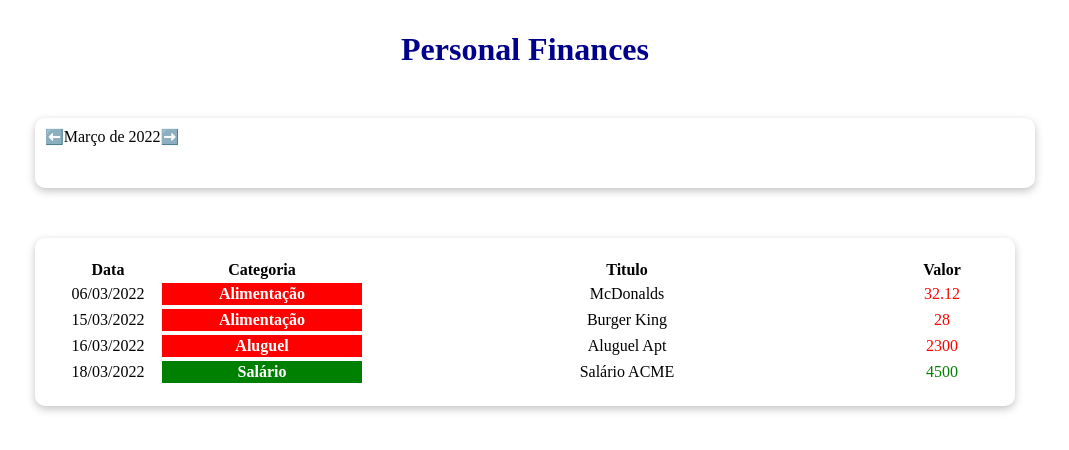
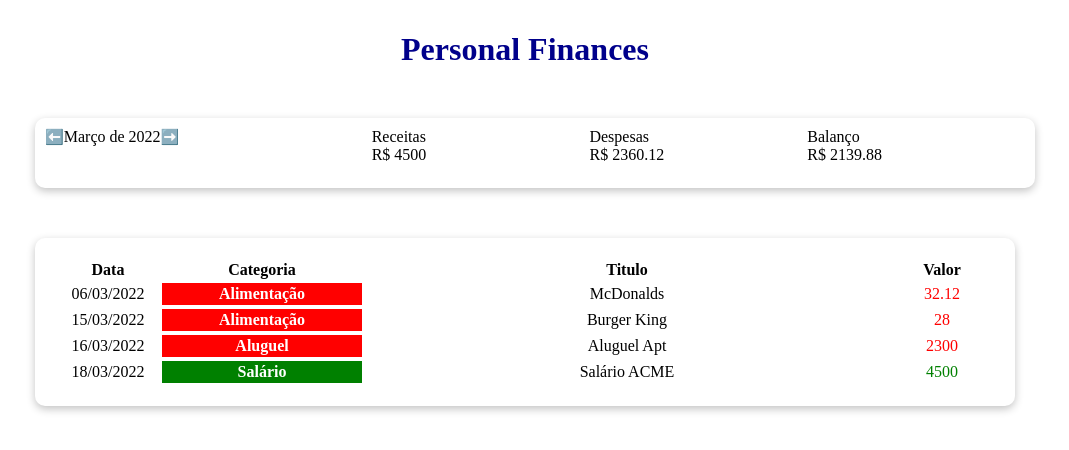
Before and after one commit to santosfk/personal-finances, a React (Vite) app: page / in a window 1280 px wide. Shown: the top 450 px of the page, without its empty margins (115-1184 px from the left). Built offline with nearby package versions, Linux system fonts and the light colour scheme.

Commit message:
adding balance function in information component

```diff
--- a/src/App.tsx
+++ b/src/App.tsx
@@ -12,18 +12,44 @@ function App() {
   const [list, setList] = useState(items);
   const [filteredList, setFilteredList] = useState<Item[]>([]);
   const [currentMonth, setCurrentMonth] = useState(getCurrentMonth());
+  const [income, setIncome] = useState(0);
+  const [expense, setExpense] = useState(0);
 
   useEffect(() => {
     setFilteredList(filterListByMonth(list, currentMonth));
   }, [list, currentMonth]);
   console.log(filteredList);
+
+  useEffect(() => {
+    let incomeValue = 0;
+    let expenseValue = 0;
+
+    for (let i in filteredList)
+      if (categories[filteredList[i].category].expense) {
+        expenseValue += filteredList[i].value;
+      } else {
+        incomeValue += filteredList[i].value;
+      }
+    setExpense(expenseValue);
+    setIncome(incomeValue);
+  }, [filteredList]);
+
+  const handleMonthChange = (newMonth: string) => {
+    setCurrentMonth(newMonth);
+  };
+
   return (
     <style.Container>
       <style.Header>
         <style.Title>Personal Finances</style.Title>
       </style.Header>
       <style.Body>
-        <InfoArea currentMonth={currentMonth} />
+        <InfoArea
+          currentMonth={currentMonth}
+          monthChange={handleMonthChange}
+          income={income}
+          expense={expense}
+        />
         <Table list={filteredList} />
       </style.Body>
     </style.Container>
--- a/src/components/InfoArea/index.tsx
+++ b/src/components/InfoArea/index.tsx
@@ -1,18 +1,43 @@
 import React from "react";
 import * as style from "./style";
 import { formatCurrentMonth } from "../../helpers/dateFilter";
+import ResumeItem from "../ResumeItem";
 type Props = {
   currentMonth: string;
+  monthChange: (newMonth: string) => void;
+  income: number;
+  expense: number;
 };
-export default function InfoArea({ currentMonth }: Props) {
+export default function InfoArea({
+  currentMonth,
+  monthChange,
+  income,
+  expense,
+}: Props) {
+  const handlePrevMonth = () => {
+    let [year, month] = currentMonth.split("-");
+    let currentDate = new Date(parseInt(year), parseInt(month) - 1, 1);
+    currentDate.setMonth(currentDate.getMonth() - 1);
+    monthChange(`${currentDate.getFullYear()} - ${currentDate.getMonth() + 1}`);
+  };
+  const handleNextMonth = () => {
+    let [year, month] = currentMonth.split("-");
+    let currentDate = new Date(parseInt(year), parseInt(month) - 1, 1);
+    currentDate.setMonth(currentDate.getMonth() + 1);
+    monthChange(`${currentDate.getFullYear()} - ${currentDate.getMonth() + 1}`);
+  };
   return (
     <style.Container>
       <style.MonthArea>
-        <style.MonthArrow>⬅️</style.MonthArrow>
+        <style.MonthArrow onClick={handlePrevMonth}>⬅️</style.MonthArrow>
         <style.MonthTitle>{formatCurrentMonth(currentMonth)}</style.MonthTitle>
-        <style.MonthArrow>➡️</style.MonthArrow>
+        <style.MonthArrow onClick={handleNextMonth}> ➡️</style.MonthArrow>
       </style.MonthArea>
-      <style.ResumeArea></style.ResumeArea>
+      <style.ResumeArea>
+        <ResumeItem title="Receitas" value={income} />
+        <ResumeItem title="Despesas" value={expense} />
+        <ResumeItem title="Balanço" value={income - expense} />
+      </style.ResumeArea>
     </style.Container>
   );
 }
--- a/src/components/InfoArea/style.ts
+++ b/src/components/InfoArea/style.ts
@@ -22,5 +22,6 @@ export const MonthArrow = styled.div`
 `;
 export const ResumeArea = styled.div`
   flex: 2;
+  display: flex;
 `;
 export const MonthTitle = styled.div``;
--- /dev/null
+++ b/src/components/ResumeItem/index.tsx
@@ -0,0 +1,14 @@
+import * as React from "react";
+import * as style from "./style";
+type Props = {
+  title: string;
+  value: number;
+};
+export default function ResumeItem({ title, value }: Props) {
+  return (
+    <style.Container>
+      <style.Title>{title}</style.Title>
+      <style.Value> R$ {value}</style.Value>
+    </style.Container>
+  );
+}
--- /dev/null
+++ b/src/components/ResumeItem/style.ts
@@ -0,0 +1,6 @@
+import styled from "styled-components";
+export const Container = styled.div`
+  flex: 1;
+`;
+export const Title = styled.div``;
+export const Value = styled.div``;
```
